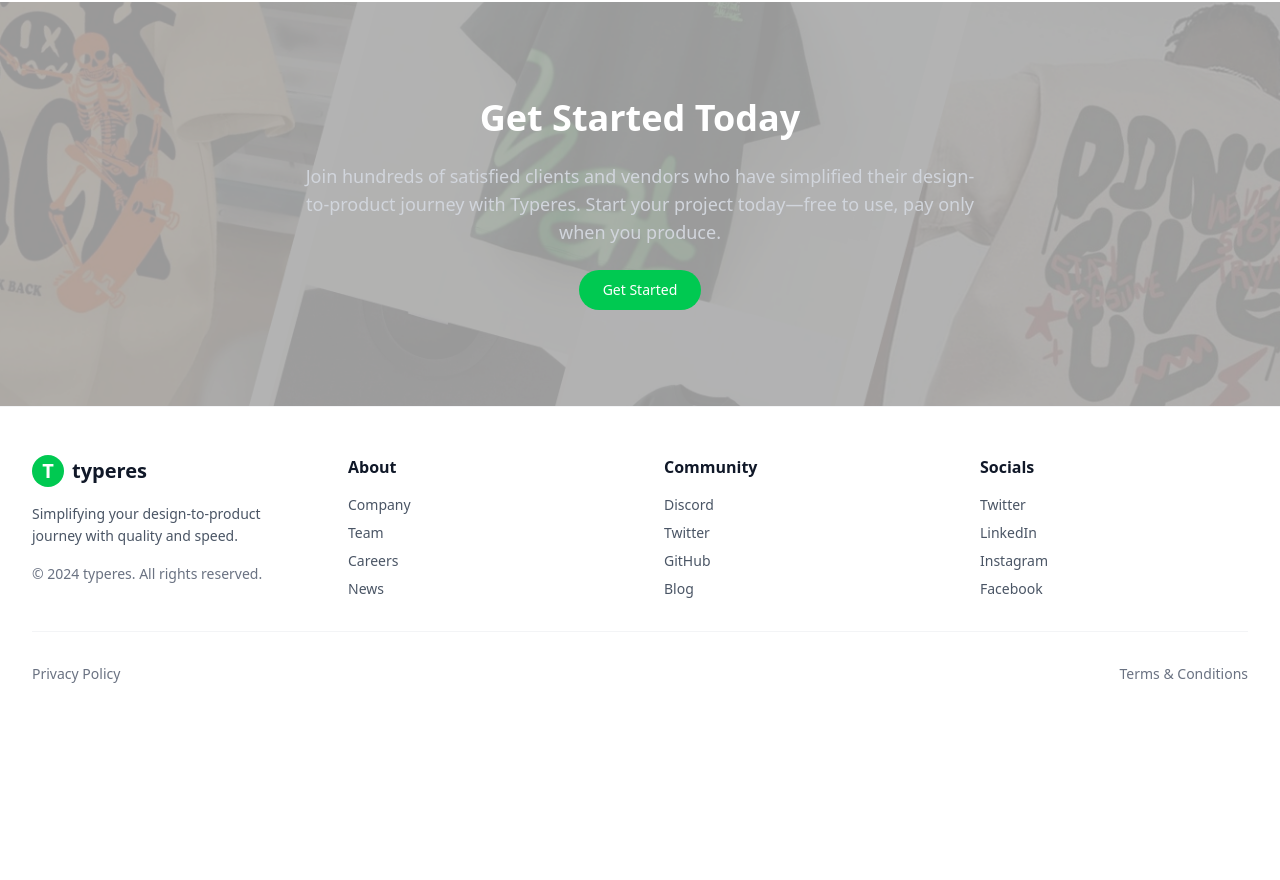
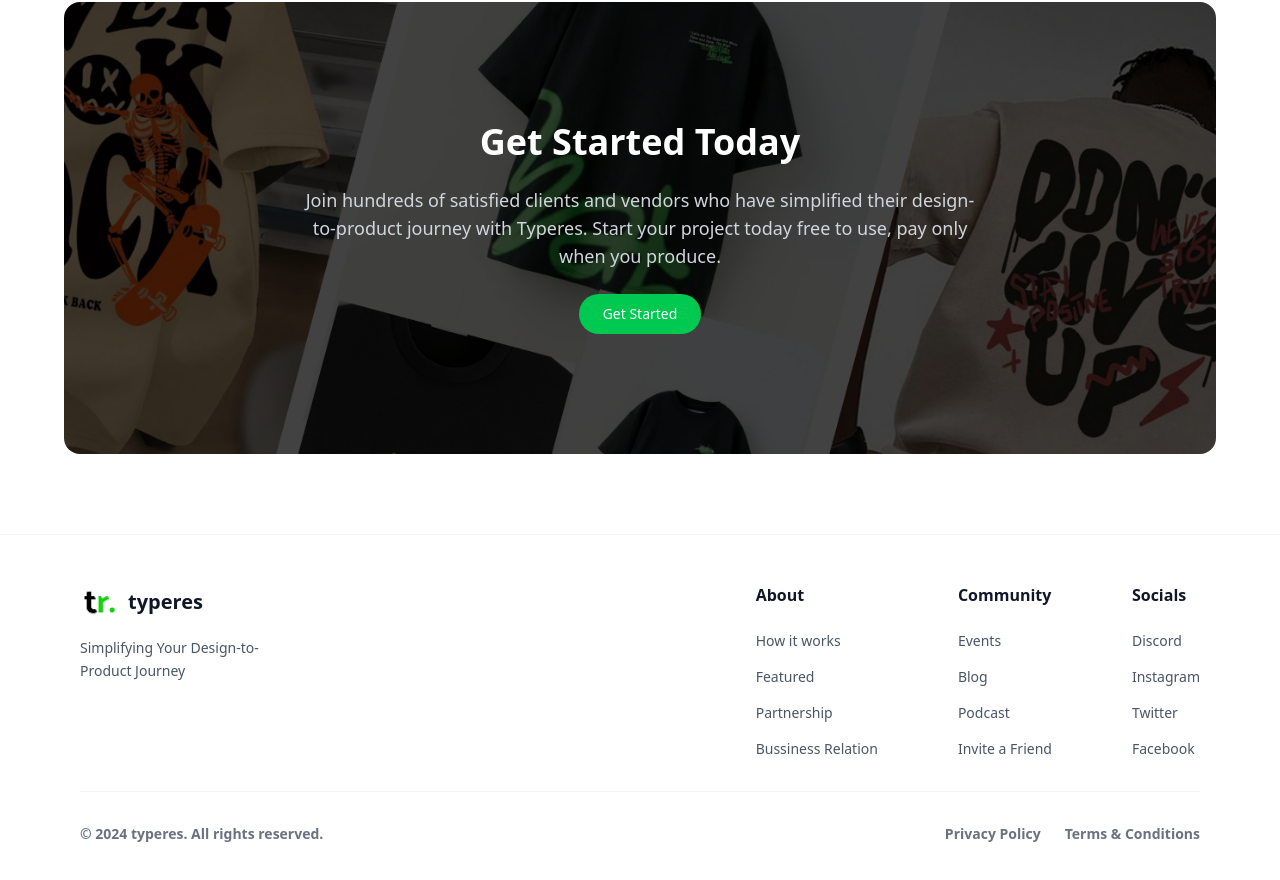
Before and after one commit to elvisowusu/typeresKewa, a Next.js app: page / in a window 1280 px wide. Shown: the part 3966-4846 px from the top of the page. Before the commit the page ends 4698 px from the top, so only its background shows below. Built offline with nearby package versions, Linux system fonts and the light colour scheme.

Commit message:
Refactor CTA and Footer components for improved layout, styling, and content clarity

```diff
--- a/app/landingpage/cta.tsx
+++ b/app/landingpage/cta.tsx
@@ -3,7 +3,7 @@ import Image from "next/image";
 
 export function CTA() {
   return (
-    <section className="relative py-16 md:py-24 overflow-hidden">
+    <section className="relative py-16 md:py-30 md:mb-20 lg:max-w-6xl lg:mx-auto rounded-2xl overflow-hidden">
       {/* Background Image */}
       <Image
         src="/getstartedtoday-bg.png"
@@ -11,7 +11,7 @@ export function CTA() {
         layout="fill"
         objectFit="cover"
         quality={75}
-        className="absolute inset-0 z-0 opacity-40"
+        className="absolute inset-0 z-0"
       />
       {/* Content */}
       <div className="container mx-auto px-6 lg:px-8 relative z-10">
@@ -22,7 +22,7 @@ export function CTA() {
           <p className="text-gray-300 text-lg max-w-2xl mx-auto">
             Join hundreds of satisfied clients and vendors who have simplified
             their design-to-product journey with Typeres. Start your project
-            today—free to use, pay only when you produce.
+            today free to use, pay only when you produce.
           </p>
           <div className="flex flex-col sm:flex-row justify-center space-y-4 sm:space-y-0 sm:space-x-4">
             <Button
--- a/app/landingpage/footer.tsx
+++ b/app/landingpage/footer.tsx
@@ -1,115 +1,78 @@
 import Link from "next/link";
+import Image from "next/image";
 
 export function Footer() {
+  const footerSections = [
+    {
+      title: "About",
+      links: ["How it works", "Featured", "Partnership", "Bussiness Relation"],
+    },
+    {
+      title: "Community",
+      links: ["Events", "Blog", "Podcast", "Invite a Friend"],
+    },
+    {
+      title: "Socials",
+      links: ["Discord", "Instagram", "Twitter", "Facebook"],
+    },
+  ];
+
   return (
     <footer className="bg-white border-t border-gray-100 py-12">
-      <div className="container mx-auto px-6 lg:px-8">
-        <div className="grid grid-cols-1 md:grid-cols-4 gap-8 md:gap-12">
-          {/* Column 1: Logo and Description */}
-          <div className="space-y-4">
+      <div className="container mx-auto px-6 lg:px-[5rem]">
+        <div className="flex flex-col md:flex-row justify-between items-start gap-12">
+          {/* Left: Logo and Description */}
+          <div className="space-y-4 md:w-[200px]">
             <Link
               href="#"
               className="flex items-center font-semibold text-xl text-gray-900"
             >
-              <div className="w-8 h-8 rounded-full bg-green-500 flex items-center justify-center mr-2">
-                <span className="text-white">T</span>
-              </div>
+              <Image
+                src="/Trlogo.png"
+                alt="Typeres Logo"
+                width={40}
+                height={40}
+                className="mr-2"
+              />
               typeres
             </Link>
             <p className="text-gray-600 text-sm leading-relaxed">
-              Simplifying your design-to-product journey with quality and speed.
+              Simplifying Your Design-to-Product Journey
             </p>
-            <div className="text-sm text-gray-500">
-              © 2024 typeres. All rights reserved.
-            </div>
           </div>
 
-          {/* Column 2: About Links */}
-          <div>
-            <h4 className="font-semibold text-gray-900 mb-4">About</h4>
-            <div className="space-y-2 text-sm text-gray-600">
-              <div>
-                <Link href="#" className="hover:text-gray-900">
-                  Company
-                </Link>
+          {/* Right: Footer Sections */}
+          <div className="flex flex-wrap gap-20 md:ml-auto">
+            {footerSections.map((section) => (
+              <div key={section.title}>
+                <h4 className="font-semibold text-gray-900 mb-6">
+                  {section.title}
+                </h4>
+                <div className="space-y-4 text-sm text-gray-600">
+                  {section.links.map((link) => (
+                    <div key={link}>
+                      <Link href="#" className="hover:text-gray-900">
+                        {link}
+                      </Link>
+                    </div>
+                  ))}
+                </div>
               </div>
-              <div>
-                <Link href="#" className="hover:text-gray-900">
-                  Team
-                </Link>
-              </div>
-              <div>
-                <Link href="#" className="hover:text-gray-900">
-                  Careers
-                </Link>
-              </div>
-              <div>
-                <Link href="#" className="hover:text-gray-900">
-                  News
-                </Link>
-              </div>
-            </div>
-          </div>
-
-          {/* Column 3: Community Links */}
-          <div>
-            <h4 className="font-semibold text-gray-900 mb-4">Community</h4>
-            <div className="space-y-2 text-sm text-gray-600">
-              <div>
-                <Link href="#" className="hover:text-gray-900">
-                  Discord
-                </Link>
-              </div>
-              <div>
-                <Link href="#" className="hover:text-gray-900">
-                  Twitter
-                </Link>
-              </div>
-              <div>
-                <Link href="#" className="hover:text-gray-900">
-                  GitHub
-                </Link>
-              </div>
-              <div>
-                <Link href="#" className="hover:text-gray-900">
-                  Blog
-                </Link>
-              </div>
-            </div>
-          </div>
-
-          {/* Column 4: Socials Links */}
-          <div>
-            <h4 className="font-semibold text-gray-900 mb-4">Socials</h4>
-            <div className="space-y-2 text-sm text-gray-600">
-              <div>
-                <Link href="#" className="hover:text-gray-900">
-                  Twitter
-                </Link>
-              </div>
-              <div>
-                <Link href="#" className="hover:text-gray-900">
-                  LinkedIn
-                </Link>
-              </div>
-              <div>
-                <Link href="#" className="hover:text-gray-900">
-                  Instagram
-                </Link>
-              </div>
-              <div>
-                <Link href="#" className="hover:text-gray-900">
-                  Facebook
-                </Link>
-              </div>
-            </div>
+            ))}
           </div>
         </div>
 
         {/* Bottom Footer Section */}
-        <div className="border-t border-gray-100 mt-8 pt-8 flex flex-col md:flex-row justify-between items-center text-sm text-gray-500 space-y-4 md:space-y-0">
-          <div>Privacy Policy</div>
-          <div>Terms & Conditions</div>
+        <div className="border-t font-bold border-gray-100 mt-8 pt-8 flex flex-col md:flex-row justify-between items-center text-sm text-gray-500 space-y-4 md:space-y-0">
+          <div>© 2024 typeres. All rights reserved.</div>
+          <div className="flex gap-6">
+            <Link href="#" className="hover:text-gray-900">
+              Privacy Policy
+            </Link>
+            <Link href="#" className="hover:text-gray-900">
+              Terms & Conditions
+            </Link>
+          </div>
         </div>
       </div>
     </footer>
```
